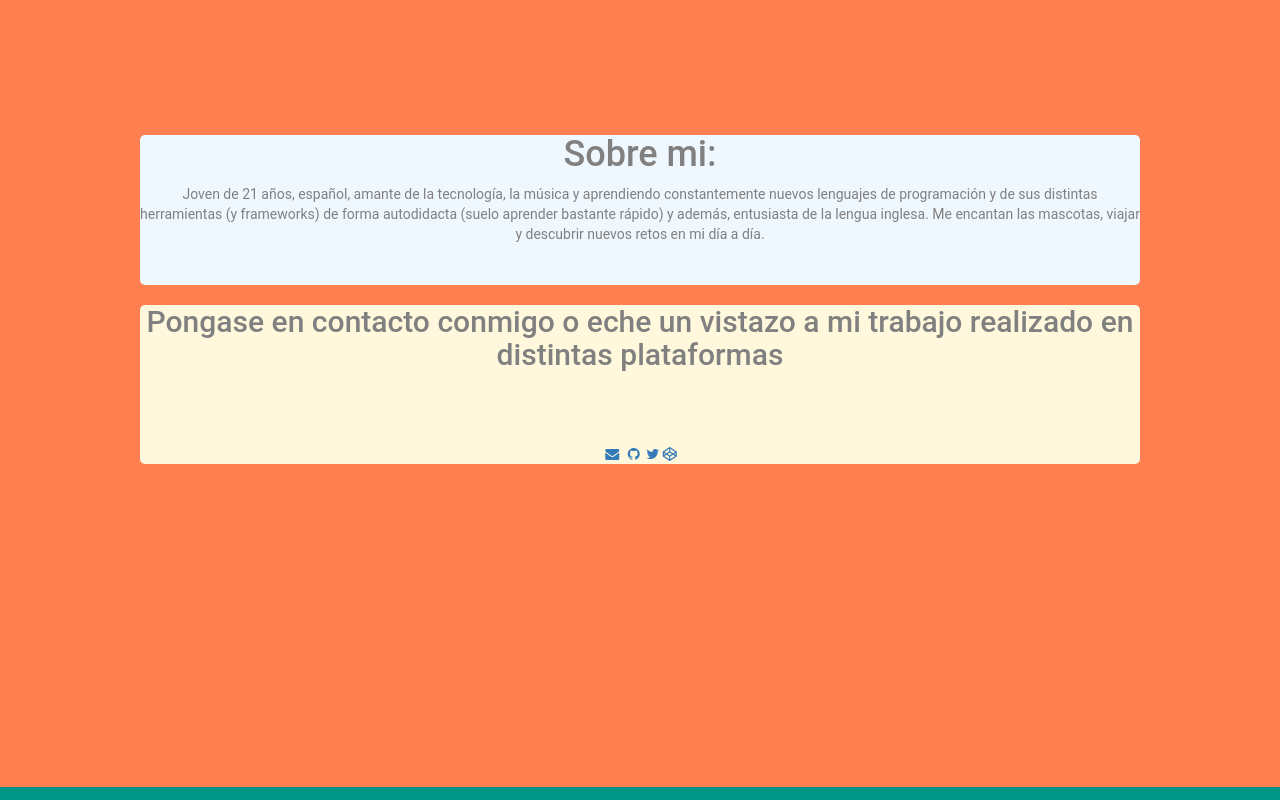
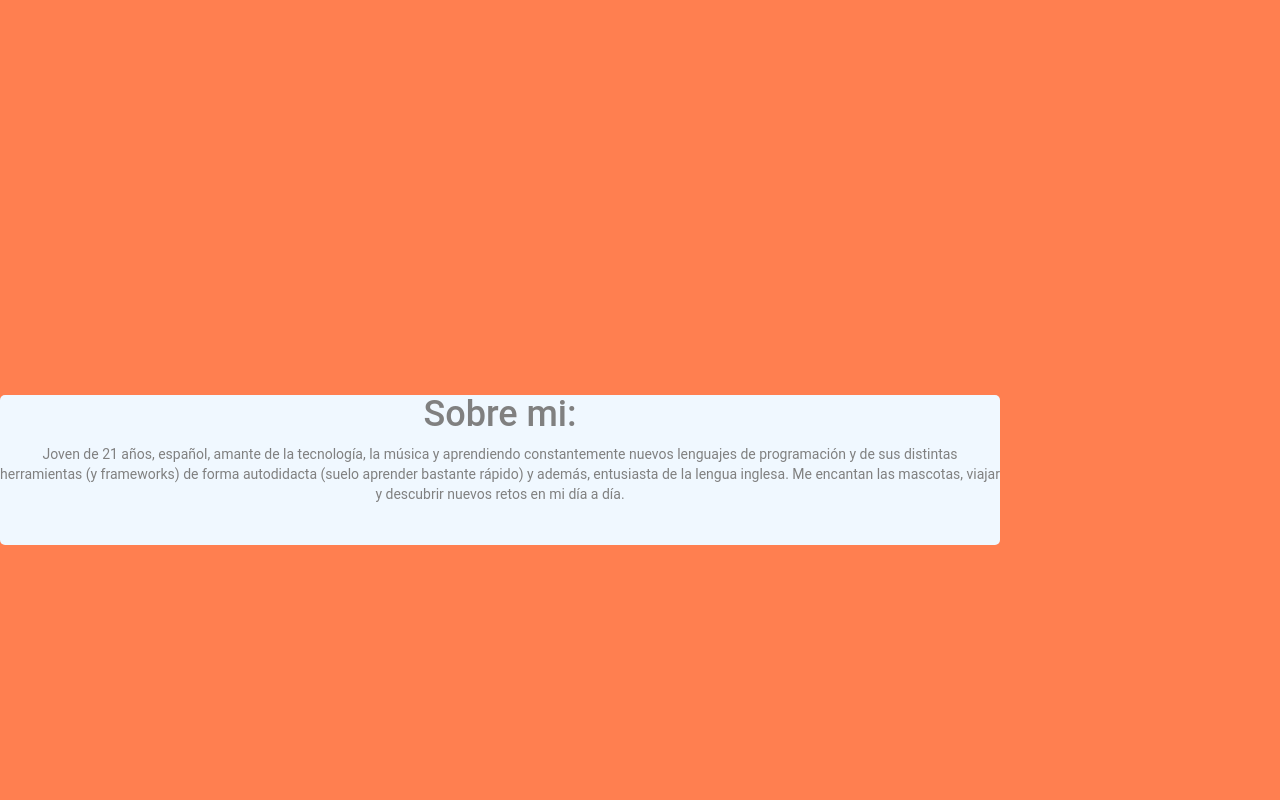
Before and after one commit to JAMC95/jamc95.github.io, a plain HTML site: page index.html in a window 1280 px wide. Shown: the part 3480-4280 px from the top of the page. Drawn offline with Linux system fonts and the light colour scheme.

Commit message:
Errores css

```diff
--- a/css/style.css
+++ b/css/style.css
@@ -11,13 +11,12 @@ footer {
 }
 .sobremi{
     background-color: aliceblue;
-
     min-height: 150px;
     max-width: 1000px;
     padding-top: 0%;
     padding-bottom: 0%;
     margin-left: 0%;
-    margin:0 auto;
+    margin-top: 20em;
     height: 100%;
     -webkit-border-radius: 5px 5px;  /* Safari  */
     -moz-border-radius: 5px 10px;     /* Firefox */
@@ -28,7 +27,7 @@ footer {
    min-height: 150px;
    max-width: 1000px;
    padding-top: 0%;
-   margin:0 auto;
+   margin-top: 20em;
    padding-bottom: 0%;
    -webkit-border-radius: 5px 5px;  /* Safari  */
    -moz-border-radius: 5px 10px;     /* Firefox */
@@ -135,7 +134,7 @@ img {
   padding-top: 10%;
   padding-bottom: 10%;
   color: #fff;
-  background-color: #009688;
+  background-color: #ff7f50;
 }
 
 .portfolio {
```
